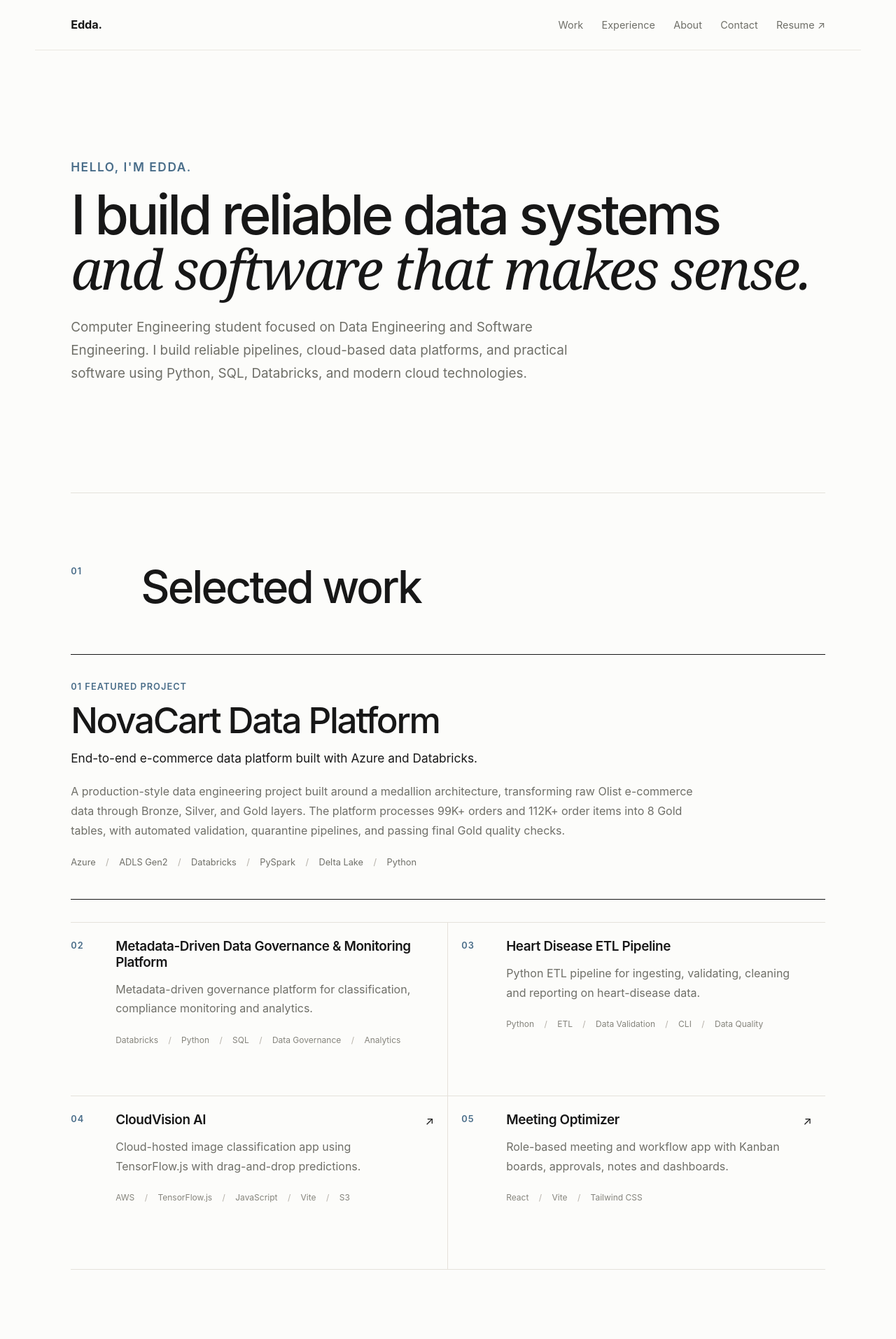
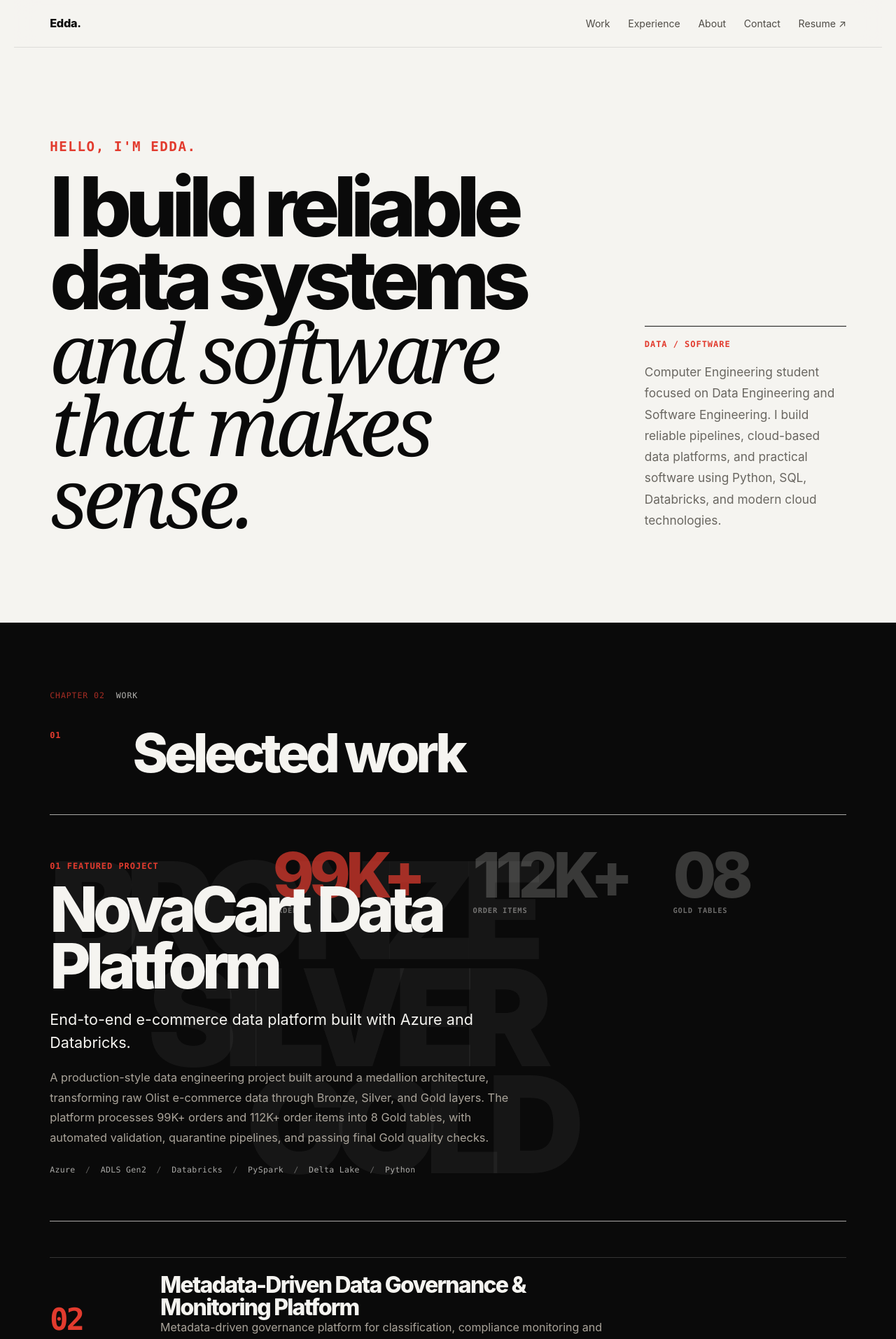
Before and after one commit to eddashkurti/edda-shkurti-portfolio, a React (Vite) app: page / in a window 1280 px wide. Shown: the top 1914 px of the page at 70% size. Built offline with nearby package versions, Linux system fonts and the light colour scheme.

Commit message:
Redesign portfolio with art-directed chapters

```diff
--- a/src/App.tsx
+++ b/src/App.tsx
@@ -40,6 +40,15 @@ function SectionHeading({ number, title, id }: { number: string; title: string;
   );
 }
 
+function ChapterLabel({ kicker, title }: { kicker: string; title: string }) {
+  return (
+    <p className="chapter-label">
+      <span>{kicker}</span>
+      {title}
+    </p>
+  );
+}
+
 function Header() {
   return (
     <header className="site-header">
@@ -62,15 +71,23 @@ function Header() {
 
 function Hero() {
   return (
-    <section className="hero" aria-labelledby="hero-title">
-      <p className="intro">Hello, I'm Edda.</p>
-      <h1 id="hero-title">
-        <span>I build reliable data systems</span> <em>and software that makes sense.</em>
-      </h1>
-      <p className="hero-copy">
-        Computer Engineering student focused on Data Engineering and Software Engineering. I build reliable pipelines,
-        cloud-based data platforms, and practical software using Python, SQL, Databricks, and modern cloud technologies.
-      </p>
+    <section className="hero chapter chapter-light" aria-labelledby="hero-title">
+      <div className="hero-grid">
+        <div>
+          <p className="intro">Hello, I'm Edda.</p>
+          <h1 id="hero-title">
+            <span>I build reliable data systems</span> <em>and software that makes sense.</em>
+          </h1>
+        </div>
+        <div className="hero-side">
+          <p className="mono">DATA / SOFTWARE</p>
+          <p>
+            Computer Engineering student focused on Data Engineering and Software Engineering. I build reliable
+            pipelines, cloud-based data platforms, and practical software using Python, SQL, Databricks, and modern cloud
+            technologies.
+          </p>
+        </div>
+      </div>
     </section>
   );
 }
@@ -78,6 +95,25 @@ function Hero() {
 function FeaturedProject() {
   return (
     <article className="featured-project">
+      <div className="feature-backdrop" aria-hidden="true">
+        <span>BRONZE</span>
+        <span>SILVER</span>
+        <span>GOLD</span>
+      </div>
+      <div className="feature-data" aria-hidden="true">
+        <span>
+          99K+
+          <small>ORDERS</small>
+        </span>
+        <span>
+          112K+
+          <small>ORDER ITEMS</small>
+        </span>
+        <span>
+          08
+          <small>GOLD TABLES</small>
+        </span>
+      </div>
       <div className="feature-copy">
         <p className="project-number">{featuredProject.number} Featured project</p>
         <h3>{featuredProject.title}</h3>
@@ -130,7 +166,8 @@ function ProjectCard({ project }: { project: (typeof projects)[number] }) {
 
 function Work() {
   return (
-    <section className="section" id="work" aria-labelledby="work-title">
+    <section className="chapter chapter-dark section" id="work" aria-labelledby="work-title">
+      <ChapterLabel kicker="Chapter 02" title="Work" />
       <SectionHeading number="01" title="Selected work" id="work-title" />
       <FeaturedProject />
       <div className="project-grid">
@@ -144,7 +181,8 @@ function Work() {
 
 function Experience() {
   return (
-    <section className="section section-narrow" id="experience" aria-labelledby="experience-title">
+    <section className="chapter chapter-light section section-narrow" id="experience" aria-labelledby="experience-title">
+      <ChapterLabel kicker="Chapter 03" title="Profile" />
       <SectionHeading number="02" title="Experience" id="experience-title" />
       <article className="experience-item">
         <div>
@@ -165,7 +203,7 @@ function Experience() {
 
 function About() {
   return (
-    <section className="section about" id="about" aria-labelledby="about-title">
+    <section className="chapter chapter-light section about" id="about" aria-labelledby="about-title">
       <SectionHeading number="03" title="A little about me." id="about-title" />
       <div className="about-layout">
         <div className="about-copy">
@@ -193,7 +231,7 @@ function About() {
 
 function Toolkit() {
   return (
-    <section className="section toolkit" aria-labelledby="toolkit-title">
+    <section className="chapter chapter-light section toolkit" aria-labelledby="toolkit-title">
       <SectionHeading number="" title="Toolkit" id="toolkit-title" />
       <div className="toolkit-grid">
         {toolkit.map((group) => (
@@ -210,15 +248,15 @@ function Toolkit() {
 
 function Contact() {
   return (
-    <section className="section contact" id="contact" aria-labelledby="contact-title">
-      <span className="section-number">04</span>
+    <section className="chapter chapter-red section contact" id="contact" aria-labelledby="contact-title">
+      <ChapterLabel kicker="Chapter 04" title="Contact" />
       <h2 id="contact-title">
-        Let's <em>connect.</em>
+        <span>Let's</span> <em>connect.</em>
       </h2>
       <p>I’m interested in opportunities where I can build, learn, and work on meaningful engineering problems.</p>
       <div className="contact-links">
         <ExternalLink href={`mailto:${profile.email}`} ariaLabel="Email Edda Shkurti">
-          Email me
+          Email
         </ExternalLink>
         <ExternalLink href={profile.github} ariaLabel="Open Edda Shkurti GitHub profile">
           GitHub
--- a/src/styles.css
+++ b/src/styles.css
@@ -3,19 +3,22 @@
 @tailwind utilities;
 
 :root {
-  color: #171717;
-  background: #fcfcfa;
+  color: #0a0a0a;
+  background: #f5f4f0;
   font-family:
     Inter, ui-sans-serif, system-ui, -apple-system, BlinkMacSystemFont, "Segoe UI", sans-serif;
   font-synthesis: none;
   text-rendering: optimizeLegibility;
   -webkit-font-smoothing: antialiased;
-  --paper: #fcfcfa;
-  --ink: #171717;
-  --muted: #6f6f68;
-  --border: #e5e2db;
-  --accent: #496d89;
-  --soft: #f5f3ee;
+  --paper: #f5f4f0;
+  --ink: #0a0a0a;
+  --muted: #696660;
+  --line: #d8d4ca;
+  --red: #e23b2e;
+  --white: #f5f4f0;
+  --dark-muted: #aaa49a;
+  --dark-line: rgba(245, 244, 240, 0.18);
+  --max: 1240px;
 }
 
 * {
@@ -30,12 +33,14 @@ html {
 body {
   margin: 0;
   min-width: 320px;
+  overflow-x: hidden;
   background: var(--paper);
   color: var(--ink);
 }
 
 body::selection {
-  background: #dbe7ee;
+  background: var(--red);
+  color: var(--white);
 }
 
 a {
@@ -44,40 +49,62 @@ a {
 }
 
 .site-header,
-main,
 .footer {
-  width: min(100%, 1180px);
+  width: min(100%, var(--max));
   margin-inline: auto;
-  padding-inline: clamp(1.25rem, 4vw, 3.75rem);
+  padding-inline: clamp(1.25rem, 4vw, 4.5rem);
+}
+
+main {
+  width: 100%;
+}
+
+.chapter {
+  padding-inline: max(clamp(1.25rem, 4vw, 4.5rem), calc((100vw - var(--max)) / 2 + clamp(1.25rem, 4vw, 4.5rem)));
+}
+
+.chapter-light {
+  background: var(--paper);
+  color: var(--ink);
+}
+
+.chapter-dark {
+  background: var(--ink);
+  color: var(--white);
+}
+
+.chapter-red {
+  background: var(--red);
+  color: var(--ink);
 }
 
 .site-header {
   position: sticky;
   top: 0;
-  z-index: 20;
+  z-index: 30;
   display: flex;
   align-items: center;
   justify-content: space-between;
   gap: 1.5rem;
-  min-height: 4.5rem;
-  border-bottom: 1px solid rgba(229, 226, 219, 0.76);
-  background: rgba(252, 252, 250, 0.9);
-  backdrop-filter: blur(18px);
+  min-height: 4.25rem;
+  border-bottom: 1px solid rgba(10, 10, 10, 0.1);
+  background: rgba(245, 244, 240, 0.84);
+  backdrop-filter: blur(16px);
 }
 
 .brand {
   font-size: 1.02rem;
-  font-weight: 650;
-  letter-spacing: -0.01em;
+  font-weight: 760;
+  letter-spacing: -0.02em;
 }
 
 nav {
   display: flex;
   flex-wrap: wrap;
   justify-content: flex-end;
-  gap: clamp(0.75rem, 2.4vw, 1.65rem);
-  color: var(--muted);
-  font-size: 0.9rem;
+  gap: clamp(0.7rem, 2.2vw, 1.6rem);
+  color: #4e4b45;
+  font-size: 0.88rem;
 }
 
 nav a,
@@ -94,38 +121,47 @@ nav a,
 
 nav a:hover,
 .text-link:hover {
-  color: var(--accent);
+  color: var(--red);
   background-size: 100% 1px;
 }
 
 a:focus-visible,
 button:focus-visible {
-  outline: 2px solid var(--accent);
-  outline-offset: 4px;
+  outline: 2px solid currentColor;
+  outline-offset: 5px;
 }
 
 .hero {
-  min-height: min(760px, calc(88vh - 4.5rem));
+  min-height: calc(94vh - 4.25rem);
   display: flex;
-  flex-direction: column;
-  justify-content: center;
-  padding-block: clamp(5rem, 9vw, 8rem);
+  align-items: center;
+  padding-block: clamp(5rem, 10vw, 9rem);
+}
+
+.hero-grid {
+  width: min(100%, var(--max));
+  display: grid;
+  grid-template-columns: minmax(0, 1fr) minmax(18rem, 0.32fr);
+  gap: clamp(2rem, 6vw, 5rem);
+  align-items: end;
 }
 
 .intro,
 .project-number,
 .section-heading span,
-.section-number {
-  color: var(--accent);
-  font-size: 0.8rem;
-  font-weight: 620;
+.section-number,
+.chapter-label,
+.mono,
+.toolkit-grid span {
+  font-family: ui-monospace, SFMono-Regular, Consolas, "Liberation Mono", monospace;
   letter-spacing: 0.08em;
   text-transform: uppercase;
 }
 
 .intro {
-  font-size: clamp(1rem, 1.35vw, 1.1rem);
-  letter-spacing: 0.09em;
+  color: var(--red);
+  font-size: clamp(1.05rem, 1.5vw, 1.25rem);
+  font-weight: 700;
 }
 
 h1,
@@ -136,109 +172,190 @@ p {
 }
 
 h1 {
-  max-width: 1080px;
-  margin-top: 1.1rem;
-  font-size: clamp(2.7rem, 6.35vw, 4.9rem);
-  font-weight: 520;
-  letter-spacing: -0.05em;
-  line-height: 0.98;
+  max-width: 1020px;
+  margin-top: 1.2rem;
+  font-size: clamp(3.55rem, 9.2vw, 8.9rem);
+  font-weight: 820;
+  letter-spacing: -0.075em;
+  line-height: 0.88;
 }
 
 h1 span,
-h1 em {
+h1 em,
+.contact h2 span,
+.contact h2 em {
   display: block;
 }
 
 em {
   font-family: Georgia, "Times New Roman", serif;
   font-weight: 400;
-  letter-spacing: -0.035em;
+  letter-spacing: -0.055em;
 }
 
-.hero-copy {
-  max-width: 710px;
-  margin-top: 1.75rem;
+.hero-side {
+  border-top: 1px solid var(--ink);
+  padding-top: 1rem;
+  transform: translateY(-0.2rem);
+}
+
+.hero-side p:last-child {
+  margin-top: 1rem;
   color: var(--muted);
-  font-size: clamp(1.08rem, 2vw, 1.18rem);
+  font-size: clamp(0.98rem, 1.35vw, 1.08rem);
   line-height: 1.75;
 }
 
-.contact-links {
-  display: flex;
-  flex-wrap: wrap;
-  gap: 1.25rem;
-  margin-top: 2.3rem;
-}
-
-.text-link {
-  color: var(--ink);
-  font-weight: 560;
-}
-
-.text-link span,
-.arrow {
-  display: inline-block;
-  transition: transform 180ms ease;
-}
-
-.text-link:hover span,
-.project-card:hover .arrow {
-  transform: translate(3px, -3px);
+.mono {
+  color: var(--red);
+  font-size: 0.75rem;
+  font-weight: 700;
 }
 
 .section {
-  padding-block: clamp(3.9rem, 8vw, 6.8rem);
-  border-top: 1px solid var(--border);
+  padding-block: clamp(4rem, 7.5vw, 7rem);
 }
 
-.section-narrow {
-  max-width: 920px;
+.chapter-label {
+  display: flex;
+  gap: 1rem;
+  align-items: center;
+  margin-bottom: clamp(1.4rem, 3vw, 2.8rem);
+  color: currentColor;
+  font-size: 0.72rem;
+  opacity: 0.72;
+}
+
+.chapter-label span {
+  color: var(--red);
+}
+
+.chapter-red .chapter-label span {
+  color: var(--ink);
 }
 
 .section-heading {
   display: grid;
-  grid-template-columns: minmax(2rem, 4rem) minmax(0, 1fr);
-  gap: clamp(1rem, 3vw, 2.25rem);
+  grid-template-columns: minmax(2.5rem, 5rem) minmax(0, 1fr);
+  gap: clamp(1rem, 3vw, 2.5rem);
   align-items: start;
-  margin-bottom: clamp(2.25rem, 5vw, 4rem);
+  margin-bottom: clamp(2rem, 4vw, 3.5rem);
+}
+
+.section-heading span,
+.project-number,
+.section-number {
+  color: var(--red);
+  font-size: 0.75rem;
+  font-weight: 760;
 }
 
 .section-heading h2,
 .contact h2 {
-  max-width: 780px;
-  font-size: clamp(2.1rem, 5vw, 4.6rem);
-  font-weight: 520;
-  letter-spacing: -0.045em;
-  line-height: 1;
+  max-width: 900px;
+  font-size: clamp(2.4rem, 6vw, 6.5rem);
+  font-weight: 820;
+  letter-spacing: -0.07em;
+  line-height: 0.92;
+}
+
+.chapter-dark .section-heading h2 {
+  color: var(--white);
 }
 
 .featured-project {
-  padding: clamp(1.4rem, 3vw, 2.2rem) 0 clamp(1.8rem, 4vw, 2.7rem);
-  border-block: 1px solid var(--ink);
+  position: relative;
+  overflow: hidden;
+  min-height: 520px;
+  display: grid;
+  align-items: end;
+  padding: clamp(2rem, 5vw, 4.5rem) 0;
+  border-block: 1px solid rgba(245, 244, 240, 0.68);
+  isolation: isolate;
+}
+
+.feature-backdrop {
+  position: absolute;
+  inset: 0;
+  z-index: -2;
+  display: grid;
+  align-content: center;
+  gap: 0.2rem;
+  color: rgba(245, 244, 240, 0.055);
+  font-size: clamp(4.5rem, 15vw, 15rem);
+  font-weight: 900;
+  letter-spacing: -0.1em;
+  line-height: 0.78;
+  pointer-events: none;
+}
+
+.feature-backdrop span:nth-child(2) {
+  margin-left: clamp(1rem, 11vw, 10rem);
+}
+
+.feature-backdrop span:nth-child(3) {
+  margin-left: clamp(2rem, 22vw, 22rem);
+}
+
+.feature-data {
+  position: absolute;
+  top: clamp(1.5rem, 4vw, 3rem);
+  right: 0;
+  z-index: -1;
+  display: grid;
+  grid-template-columns: repeat(3, minmax(4rem, 1fr));
+  gap: clamp(1rem, 3vw, 2.6rem);
+  width: min(54rem, 72%);
+  color: rgba(245, 244, 240, 0.2);
+  pointer-events: none;
+}
+
+.feature-data span {
+  font-size: clamp(2.8rem, 7vw, 7.5rem);
+  font-weight: 850;
+  letter-spacing: -0.08em;
+  line-height: 0.84;
+}
+
+.feature-data span:first-child {
+  color: rgba(226, 59, 46, 0.7);
+}
+
+.feature-data small {
+  display: block;
+  margin-top: 0.6rem;
+  font-family: ui-monospace, SFMono-Regular, Consolas, "Liberation Mono", monospace;
+  color: rgba(245, 244, 240, 0.42);
+  font-size: 0.65rem;
+  font-weight: 700;
+  letter-spacing: 0.08em;
 }
 
 .feature-copy {
-  max-width: 900px;
+  max-width: 820px;
 }
 
 .feature-copy h3 {
-  margin-top: 0.75rem;
-  font-size: clamp(2rem, 4vw, 3.4rem);
-  font-weight: 520;
-  letter-spacing: -0.045em;
-  line-height: 1.02;
+  margin-top: 0.85rem;
+  color: var(--white);
+  font-size: clamp(2.6rem, 7vw, 7.2rem);
+  font-weight: 840;
+  letter-spacing: -0.075em;
+  line-height: 0.9;
 }
 
 .subtitle {
-  margin-top: 1rem;
-  color: var(--ink);
-  font-size: 1.08rem;
+  max-width: 620px;
+  margin-top: 1.25rem;
+  color: var(--white);
+  font-size: clamp(1.1rem, 2vw, 1.35rem);
 }
 
 .feature-copy > p:not(.project-number):not(.subtitle) {
+  max-width: 680px;
   margin-top: 1.25rem;
-  color: var(--muted);
-  font-size: 1rem;
+  color: var(--dark-muted);
+  font-size: 1.02rem;
   line-height: 1.75;
 }
 
@@ -246,93 +363,127 @@ em {
   display: flex;
   flex-wrap: wrap;
   gap: 0.55rem 0.9rem;
-  margin-top: 1.35rem;
+  margin-top: 1.45rem;
 }
 
 .metadata span {
-  color: var(--muted);
-  font-size: 0.8rem;
-}
-
-.project-card .metadata span {
-  color: #85847c;
-  font-size: 0.75rem;
+  color: inherit;
+  opacity: 0.68;
+  font-family: ui-monospace, SFMono-Regular, Consolas, "Liberation Mono", monospace;
+  font-size: 0.72rem;
+  letter-spacing: 0.03em;
 }
 
 .metadata span:not(:last-child)::after {
   content: "/";
   margin-left: 0.9rem;
-  color: #b5b0a8;
+  color: currentColor;
+  opacity: 0.55;
 }
 
 .feature-copy .text-link {
   display: inline-block;
   margin-top: 2rem;
+  color: var(--white);
 }
 
 .project-grid {
   display: grid;
-  grid-template-columns: repeat(2, minmax(0, 1fr));
-  border-top: 1px solid var(--border);
-  margin-top: 2rem;
+  margin-top: clamp(2rem, 4vw, 3.5rem);
+  border-top: 1px solid var(--dark-line);
 }
 
 .project-card {
   position: relative;
   display: grid;
-  grid-template-columns: 3rem minmax(0, 1fr) auto;
-  gap: 1rem;
-  min-height: 15.5rem;
-  padding: 1.45rem 1.2rem 1.35rem 0;
-  border-bottom: 1px solid var(--border);
+  grid-template-columns: minmax(5rem, 0.18fr) minmax(0, 1fr) minmax(14rem, 0.36fr) auto;
+  gap: clamp(1rem, 3vw, 2.5rem);
+  align-items: center;
+  min-height: 11rem;
+  padding-block: 1.45rem;
+  border-bottom: 1px solid var(--dark-line);
+  color: var(--white);
 }
 
-.project-card:nth-child(odd) {
-  border-right: 1px solid var(--border);
+.project-card .project-number {
+  font-size: clamp(1.4rem, 3.4vw, 3.4rem);
+  letter-spacing: -0.06em;
 }
 
-.project-card:nth-child(even) {
-  padding-left: 1.2rem;
+.project-card h3 {
+  margin: 0;
+  font-size: clamp(1.25rem, 2.5vw, 2.4rem);
+  font-weight: 760;
+  letter-spacing: -0.055em;
+  line-height: 1;
+  transition:
+    color 180ms ease,
+    transform 180ms ease;
 }
 
-.project-card h3,
+.project-card p {
+  color: var(--dark-muted);
+  line-height: 1.55;
+}
+
+.project-card .metadata {
+  margin-top: 0;
+  align-content: start;
+}
+
+.project-card .metadata span {
+  color: var(--dark-muted);
+  font-size: 0.68rem;
+}
+
+.arrow {
+  display: inline-block;
+  color: var(--red);
+  transition: transform 180ms ease;
+}
+
+a.project-card:hover h3 {
+  color: var(--red);
+  transform: translateX(0.25rem);
+}
+
+a.project-card:hover .arrow {
+  transform: translate(0.25rem, -0.25rem);
+}
+
+.section-narrow {
+  max-width: none;
+}
+
+.experience-item {
+  display: grid;
+  grid-template-columns: minmax(14rem, 0.45fr) auto;
+  gap: 1.25rem 2rem;
+  padding-block: 1.5rem;
+  border-block: 1px solid var(--line);
+}
+
 .experience-item h3,
 .toolkit h3 {
-  margin-bottom: 0.85rem;
-  font-size: 1.18rem;
-  font-weight: 560;
-  letter-spacing: -0.02em;
-  line-height: 1.2;
+  margin-bottom: 0.55rem;
+  font-size: clamp(1.15rem, 2vw, 1.55rem);
+  font-weight: 760;
+  letter-spacing: -0.035em;
+  line-height: 1.1;
 }
 
-.project-card p,
 .experience-item p,
 .about-copy p,
 .toolkit p,
 .contact p {
   color: var(--muted);
-  line-height: 1.72;
-}
-
-a.project-card:hover {
-  background: rgba(73, 109, 137, 0.045);
-}
-
-a.project-card:hover h3 {
-  color: #0f2534;
-}
-
-.experience-item {
-  display: grid;
-  grid-template-columns: minmax(180px, 0.7fr) auto;
-  gap: 1.25rem 2rem;
-  padding-block: 1.5rem;
-  border-block: 1px solid var(--border);
+  line-height: 1.7;
 }
 
 .experience-item time {
-  color: var(--muted);
-  font-size: 0.95rem;
+  color: var(--red);
+  font-family: ui-monospace, SFMono-Regular, Consolas, "Liberation Mono", monospace;
+  font-size: 0.9rem;
 }
 
 .experience-item > p,
@@ -342,8 +493,8 @@ a.project-card:hover h3 {
 
 .experience-item ul {
   display: grid;
-  grid-template-columns: repeat(2, minmax(0, 1fr));
-  gap: 0.65rem 1.25rem;
+  grid-template-columns: repeat(3, minmax(0, 1fr));
+  gap: 0.7rem 1.25rem;
   margin: 0;
   padding: 0;
   list-style: none;
@@ -353,78 +504,103 @@ a.project-card:hover h3 {
 .experience-item li::before {
   content: "—";
   margin-right: 0.5rem;
-  color: var(--accent);
+  color: var(--red);
 }
 
 .about-layout {
   display: grid;
-  grid-template-columns: minmax(0, 1fr) minmax(280px, 0.65fr);
-  gap: clamp(2rem, 6vw, 5rem);
+  grid-template-columns: minmax(0, 0.95fr) minmax(280px, 0.55fr);
+  gap: clamp(2rem, 8vw, 7rem);
 }
 
 .about-copy {
   display: grid;
   gap: 1.3rem;
-  font-size: 1.06rem;
+  font-size: clamp(1.05rem, 1.7vw, 1.22rem);
 }
 
 .about-facts {
   display: grid;
-  border-top: 1px solid var(--border);
+  border-top: 1px solid var(--line);
 }
 
 .about-facts div {
   display: grid;
-  gap: 0.2rem;
+  gap: 0.25rem;
   padding: 1rem 0;
-  border-bottom: 1px solid var(--border);
+  border-bottom: 1px solid var(--line);
 }
 
 .about-facts strong {
-  font-weight: 560;
+  font-weight: 760;
 }
 
 .about-facts span {
   color: var(--muted);
-  font-size: 0.92rem;
+  font-size: 0.94rem;
 }
 
 .toolkit {
-  padding-block: clamp(3.4rem, 7vw, 5.9rem);
+  padding-top: clamp(2.8rem, 5vw, 4.5rem);
 }
 
 .toolkit-grid {
   display: grid;
   grid-template-columns: repeat(4, minmax(0, 1fr));
-  gap: clamp(1.6rem, 4vw, 4.25rem);
+  gap: clamp(2rem, 5vw, 5.5rem);
 }
 
 .toolkit-grid > div {
-  border-top: 1px solid var(--border);
+  border-top: 1px solid var(--line);
   padding-top: 1rem;
 }
 
 .toolkit-grid span {
   display: block;
-  margin-bottom: 0.65rem;
-  color: var(--accent);
-  font-size: 0.78rem;
-  font-weight: 640;
+  margin-bottom: 0.7rem;
+  color: var(--red);
+  font-size: 0.76rem;
+  font-weight: 760;
 }
 
 .contact {
-  max-width: 900px;
-  min-height: 44vh;
+  min-height: 70vh;
   display: flex;
   flex-direction: column;
   justify-content: center;
-  border-top-color: var(--ink);
+}
+
+.contact h2 {
+  max-width: 1000px;
+  color: var(--ink);
+  font-size: clamp(4.2rem, 15vw, 14rem);
+  font-weight: 880;
+  letter-spacing: -0.1em;
+  line-height: 0.78;
+}
+
+.contact h2 em {
+  color: var(--white);
 }
 
 .contact p {
   max-width: 610px;
-  margin-top: 1.25rem;
-  font-size: 1.08rem;
+  margin-top: 2rem;
+  color: rgba(10, 10, 10, 0.72);
+  font-size: 1.1rem;
+}
+
+.contact-links {
+  display: flex;
+  flex-wrap: wrap;
+  gap: 1.4rem;
+  margin-top: 2.4rem;
+}
+
+.contact .text-link {
+  color: var(--ink);
+  font-size: clamp(1.05rem, 2vw, 1.35rem);
+  font-weight: 760;
 }
 
 .footer {
@@ -432,23 +608,19 @@ a.project-card:hover h3 {
   justify-content: space-between;
   gap: 1rem;
   padding-block: 2rem;
-  border-top: 1px solid var(--border);
-  color: var(--muted);
+  background: var(--red);
+  color: rgba(10, 10, 10, 0.7);
   font-size: 0.9rem;
 }
 
 @media (prefers-reduced-motion: no-preference) {
-  .section,
-  .hero {
-    animation: section-entry 420ms ease both;
+  .section-heading,
+  .hero-grid {
+    animation: section-entry 480ms ease both;
   }
 
-  a.project-card,
-  .project-card h3 {
-    transition:
-      background-color 180ms ease,
-      transform 180ms ease,
-      color 180ms ease;
+  .feature-backdrop {
+    animation: drift-type 14s ease-in-out infinite alternate;
   }
 }
 
@@ -463,30 +635,40 @@ a.project-card:hover h3 {
   }
 }
 
-@media (max-width: 900px) {
-  .about-layout,
-  .toolkit-grid {
+@keyframes drift-type {
+  from {
+    transform: translateX(-0.7rem);
+  }
+  to {
+    transform: translateX(0.7rem);
+  }
+}
+
+@media (max-width: 1024px) {
+  .hero-grid,
+  .about-layout {
     grid-template-columns: 1fr;
   }
 
-  .project-grid {
-    grid-template-columns: 1fr;
+  .hero-side {
+    max-width: 680px;
   }
 
-  .project-card:nth-child(odd) {
-    border-right: 0;
+  .project-card {
+    grid-template-columns: minmax(4rem, 0.2fr) minmax(0, 1fr) auto;
   }
 
-  .project-card:nth-child(even) {
-    padding-left: 0;
+  .project-card .metadata {
+    grid-column: 2 / -1;
   }
 
+  .experience-item ul,
   .toolkit-grid {
     grid-template-columns: repeat(2, minmax(0, 1fr));
   }
 }
 
-@media (max-width: 640px) {
+@media (max-width: 700px) {
   .site-header {
     position: static;
     align-items: flex-start;
@@ -495,20 +677,21 @@ a.project-card:hover h3 {
 
   nav {
     max-width: 14rem;
-    font-size: 0.86rem;
+    font-size: 0.84rem;
   }
 
   .hero {
     min-height: auto;
-    padding-block: 4.5rem 5rem;
+    padding-block: 4.5rem 5.5rem;
   }
 
   h1 {
-    font-size: clamp(2.65rem, 13vw, 3.65rem);
+    font-size: clamp(3.1rem, 17vw, 5rem);
+    line-height: 0.9;
   }
 
   .section {
-    padding-block: 3.7rem;
+    padding-block: 3.8rem;
   }
 
   .section-heading,
@@ -517,12 +700,41 @@ a.project-card:hover h3 {
     grid-template-columns: 1fr;
   }
 
-  .experience-item ul {
+  .feature-data {
+    position: relative;
+    width: 100%;
+    margin-bottom: 2rem;
+    grid-template-columns: repeat(3, minmax(0, 1fr));
+  }
+
+  .feature-data span {
+    font-size: clamp(2rem, 13vw, 3.8rem);
+  }
+
+  .feature-backdrop {
+    opacity: 0.66;
+  }
+
+  .project-card {
+    min-height: auto;
+    gap: 0.8rem;
+  }
+
+  .project-card .metadata {
+    grid-column: auto;
+  }
+
+  .experience-item ul,
+  .toolkit-grid {
     grid-template-columns: 1fr;
   }
 
-  .toolkit-grid {
-    grid-template-columns: 1fr;
+  .contact {
+    min-height: 60vh;
+  }
+
+  .contact h2 {
+    font-size: clamp(4.5rem, 23vw, 7rem);
   }
 
   .footer {
```
